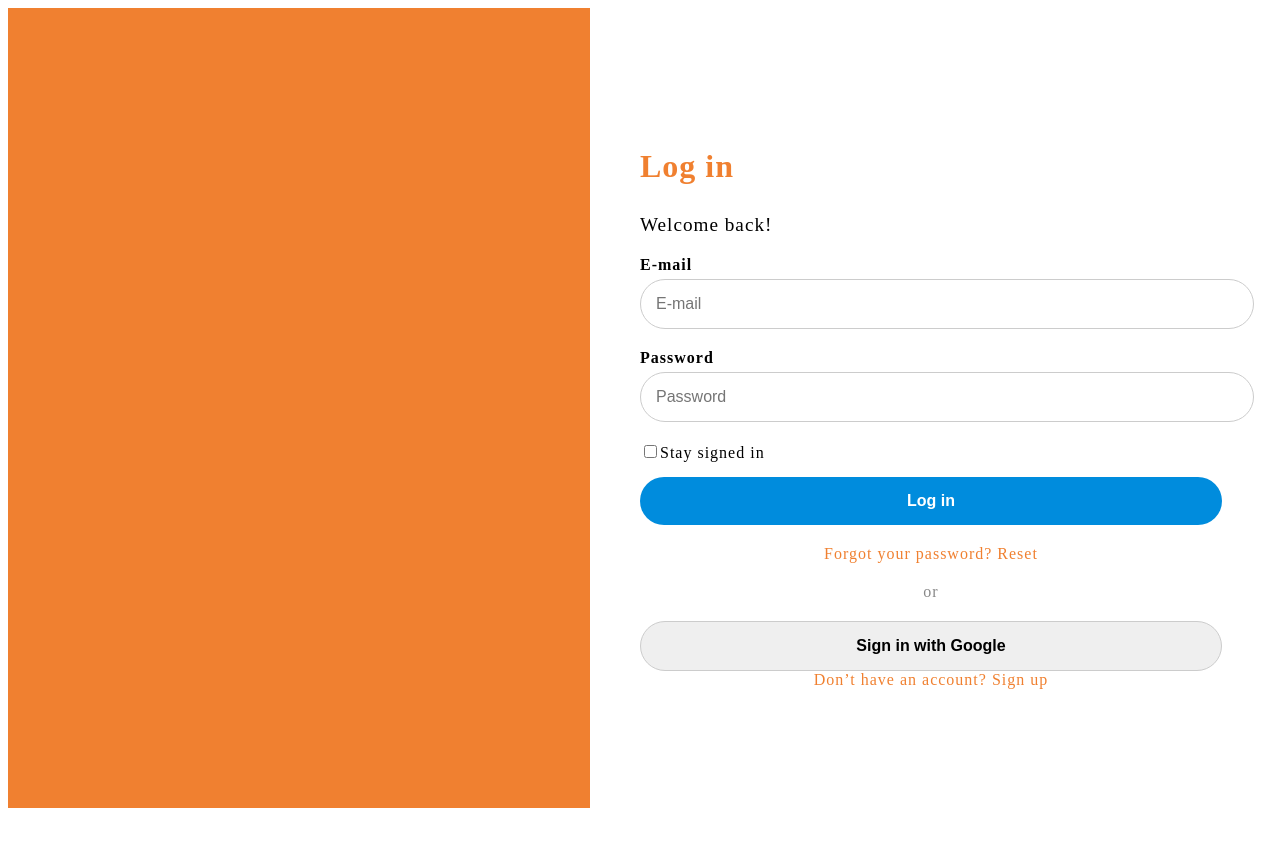
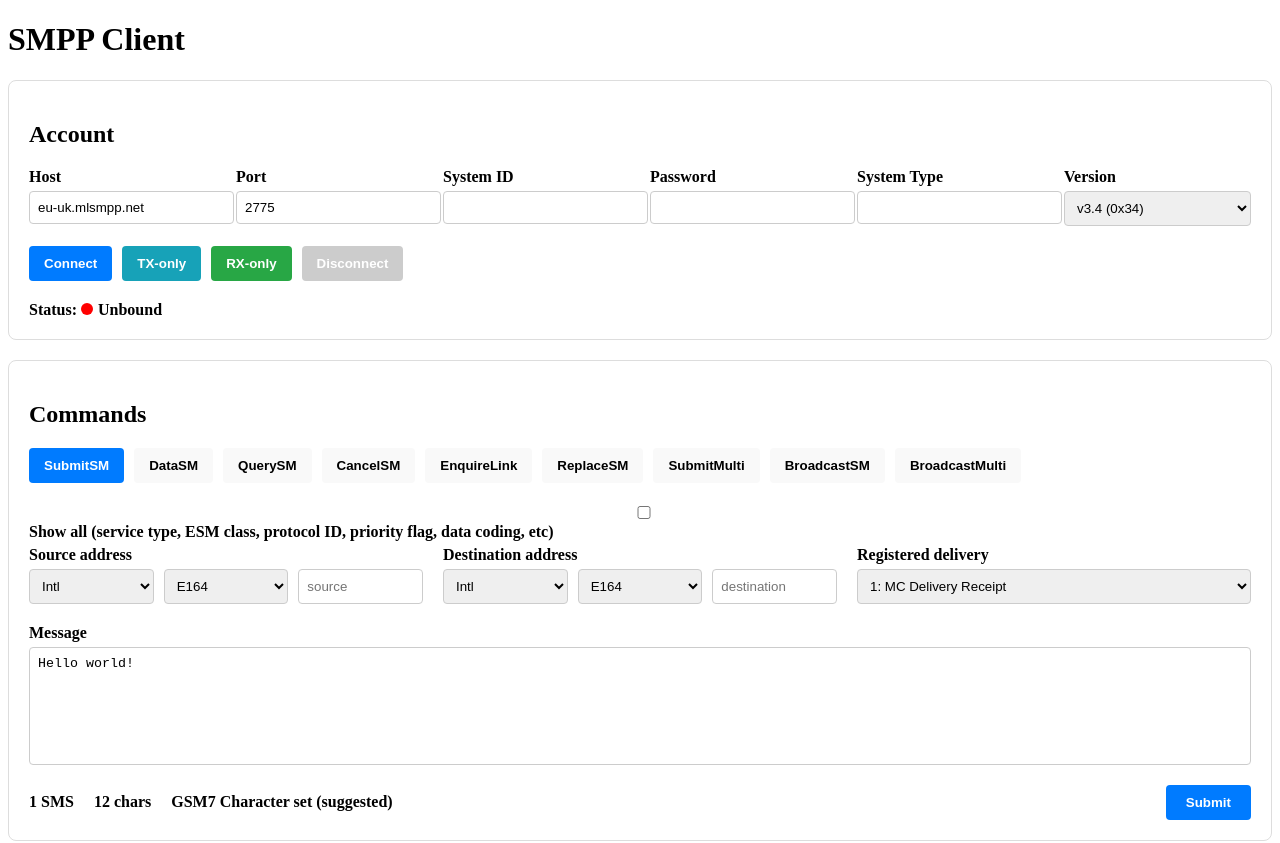
Before and after one commit to NandhiniKarvendhan/SMS-gateway-demo, a React (Create React App) app: page / in a window 1280 px wide. Shown: the top 843 px of the page. Before the commit the page ends 816 px from the top, so only its background shows below. Built offline with nearby package versions, Linux system fonts and the light colour scheme.

Commit message:
Updating the page

```diff
--- a/src/App.js
+++ b/src/App.js
@@ -2,14 +2,12 @@ import React from "react";
 import { BrowserRouter as Router, Routes, Route } from "react-router-dom";
 import "./styles/styles.css"; // Global styles
 import SMPPClientPage from "./pages/SMPPClientPage";
-import LoginPage from "./pages/LoginPage.jsx";
 
 function App() {
   return (
     <Router>
       <Routes>
-        <Route path="/" element={<LoginPage />} />
-        <Route path="/smpp-client" element={<SMPPClientPage />} />
+        <Route path="/" element={<SMPPClientPage />} />
       </Routes>
     </Router>
   );
--- a/src/pages/LoginPage.jsx
+++ /dev/null
@@ -1,70 +0,0 @@
-import React from "react";
-import { useNavigate } from "react-router-dom";
-import "./styles/LoginPage.css";
-
-const LoginPage = () => {
-  const navigate = useNavigate(); // Initialize navigate function
-
-  const handleLogin = (e) => {
-    e.preventDefault(); // Prevent default form submission
-    const email = e.target.email.value;
-    const password = e.target.password.value;
-
-    // Here you can add authentication logic
-    if (email && password) {
-      // Navigate to SMPP Client page if credentials are valid
-      navigate("/smpp-client");
-    } else {
-      alert("Please enter valid credentials!");
-    }
-  };
-
-  return (
-    <div className="login-page">
-      <div className="login-container">
-        <div className="login-image">
-          {/* Replace with your image or add styles to handle the left image */}
-        </div>
-        <div className="login-form">
-          <h1 className="login-title">Log in</h1>
-          <p className="welcome-message">Welcome back!</p>
-          <form onSubmit={handleLogin}>
-            <div className="form-group">
-              <label htmlFor="email">E-mail</label>
-              <input
-                type="email"
-                id="email"
-                name="email"
-                placeholder="E-mail"
-                className="input-narrow"
-              />
-            </div>
-            <div className="form-group">
-              <label htmlFor="password">Password</label>
-              <input
-                type="password"
-                id="password"
-                name="password"
-                placeholder="Password"
-                className="input-narrow"
-              />
-            </div>
-            <div>
-              <input type="checkbox" id="stay-signed-in" />
-              <label htmlFor="stay-signed-in">Stay signed in</label>
-            </div>
-            <button type="submit" className="login-button">Log in</button>
-          </form>
-          <div className="extra-links">
-            <a href="/reset" className="reset-link">Forgot your password? Reset</a>
-            <div className="separator">or</div>
-            <button className="google-login">Sign in with Google</button>
-            <a href="/signup" className="signup-link">Don’t have an account? Sign up</a>
-          </div>
-        </div>
-      </div>
-    </div>
-  );
-};
-
-export default LoginPage;
--- a/src/pages/styles/LoginPage.css
+++ /dev/null
@@ -1,103 +0,0 @@
-.login-page {
-    display: flex;
-    height: 100vh;
-    letter-spacing: 1px;
-  }
-
-  .login-container {
-    display: flex;
-    width: 100%;
-  }
-
-  .login-image {
-    width: 50%;
-    background-color: #f08030;
-    /* background-image: url('/path-to-image.jpg'); */
-    background-size: cover;
-    background-position: center;
-  }
-
-  .login-form {
-    width: 50%;
-    padding: 50px;
-    display: flex;
-    flex-direction: column;
-    justify-content: center;
-  }
-
-  .login-title {
-    font-size: 2rem;
-    color: #f08030;
-    margin-bottom: 10px;
-  }
-
-  .welcome-message {
-    font-size: 1.2rem;
-    margin-bottom: 20px;
-  }
-
-  .form-group {
-    margin-bottom: 20px;
-  }
-
-  label[type="checkbox"] {
-    font-size: 0.9rem;
-    margin-bottom: 5px;
-    display: block;
-  }
-
-
-  .login-form .form-group input {
-    width: 100%;
-    padding: 15px;
-    border: 1px solid #ccc;
-    border-radius: 25px;
-    font-size: 1rem;
-  }
-
-
-
-  .login-button {
-    width: 100%;
-    padding: 15px;
-    margin-top: 15px;
-    background-color: #008cdd;
-    color: #fff;
-    border: none;
-    border-radius: 25px;
-    font-size: 1rem;
-    cursor: pointer;
-  }
-
-  .login-button:hover {
-    background-color: #0073b1;
-  }
-
-  .extra-links {
-    margin-top: 20px;
-    text-align: center;
-  }
-
-  .reset-link, .signup-link {
-    color: #f08030;
-    text-decoration: none;
-  }
-
-  .separator {
-    margin: 20px 0;
-    text-align: center;
-    color: #888;
-  }
-
-  .google-login {
-    width: 100%;
-    padding: 15px;
-    border: 1px solid #ccc;
-    border-radius: 25px;
-    font-size: 1rem;
-    cursor: pointer;
-  }
-
-  .google-login:hover {
-    background-color: #f7f7f7;
-  }
```
Also changed, not shown: 1 other file (tests, documents, lock files or other folders).
